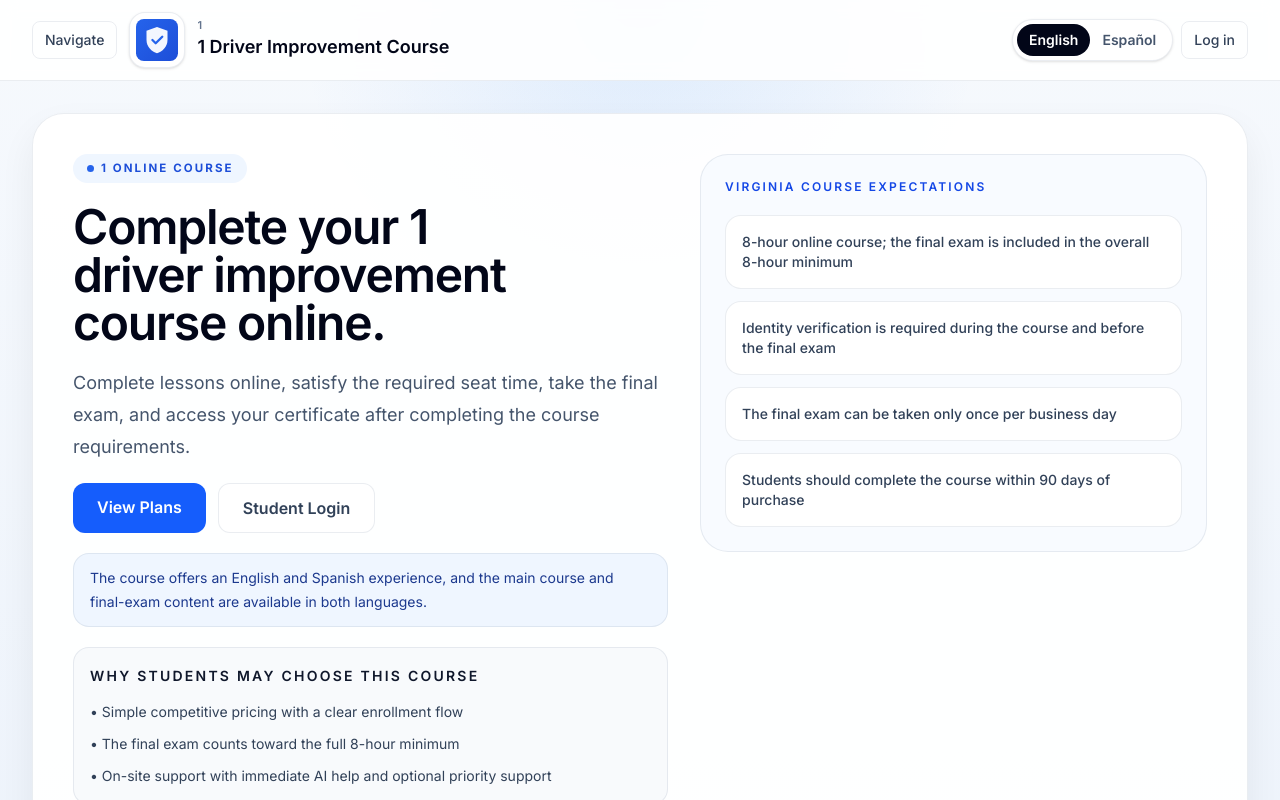
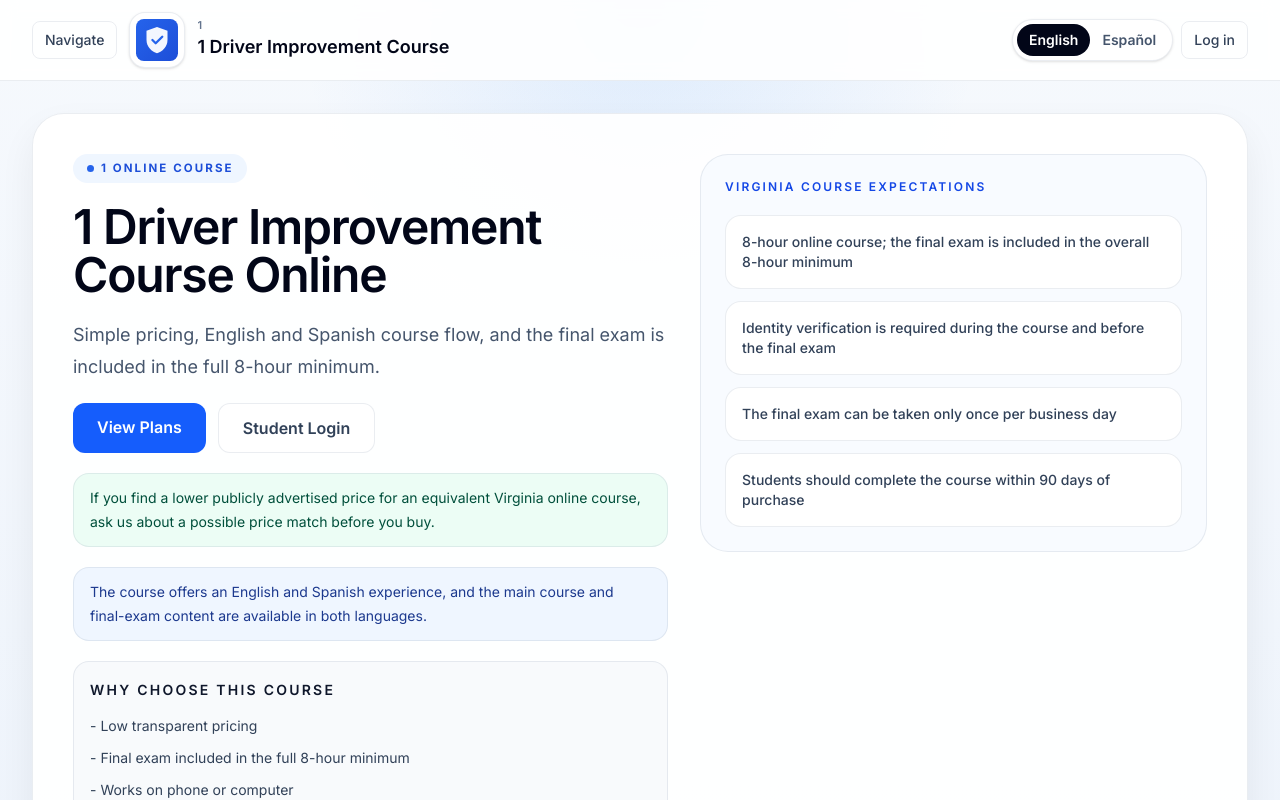
Before and after one commit to ankurfadia-ctrl/driver-course-platform, a Next.js app: page /1 in a window 1280 px wide. Shown: the top 800 px of the page. Built offline with nearby package versions, Linux system fonts and the light colour scheme; no server answers.

Commit message:
Add homepage price match trust line

```diff
--- a/app/[state]/page.tsx
+++ b/app/[state]/page.tsx
@@ -62,12 +62,32 @@ export default async function StateHomePage({
     language === "es"
       ? {
           sectionLabel: `${config.stateName} curso en linea`,
-          headline: `Completa tu curso de mejoramiento para conductores de ${config.stateName} en linea.`,
+          headline: `Curso de mejoramiento para conductores de ${config.stateName} en linea.`,
           intro:
-            "Completa las lecciones en linea, cumple el tiempo requerido, toma el examen final y accede a tu certificado despues de completar los requisitos del curso.",
+            "Precio simple, curso en ingles y espanol, y examen final incluido dentro del minimo total de 8 horas.",
+          priceCallout: "Desde $19.99",
+          priceSupport: "Sin cargos ocultos del curso y con planes faciles de comparar.",
           approvalLabel: "Aprobacion pendiente",
           viewPlans: "Ver planes",
           studentLogin: "Ingreso de estudiantes",
+          compareTitle: "Compara opciones rapidamente",
+          comparePlans: [
+            {
+              name: "Estandar",
+              price: "$19.99",
+              detail: "Curso completo con FAQ y chat con IA.",
+            },
+            {
+              name: "Prioritario",
+              price: "$24.99",
+              detail: "Curso completo con soporte humano prioritario.",
+            },
+            {
+              name: "Premium",
+              price: "$34.99",
+              detail: "Curso, soporte prioritario, revision judicial y copia por correo.",
+            },
+          ] as const,
           expectationsLabel: "Expectativas del curso en Virginia",
           expectations: [
             "Curso en linea de 8 horas; el examen final cuenta dentro del minimo total de 8 horas",
@@ -94,9 +114,11 @@ export default async function StateHomePage({
           ] as const,
           valueLabel: "Por que elegir este curso",
           valuePoints: [
-            "Precio simple y competitivo con flujo de inscripcion claro",
-            "El examen final cuenta dentro del minimo total de 8 horas",
-            "Soporte en el sitio con ayuda inmediata por IA y opcion de soporte prioritario",
+            "Precio bajo y transparente",
+            "Examen final incluido dentro de las 8 horas",
+            "Funciona en telefono o computadora",
+            "Experiencia en ingles y espanol",
+            "FAQ, IA y opcion de soporte prioritario",
           ],
           approvalTitle: "Revisa la informacion del curso antes de inscribirte",
           approvalBody:
@@ -104,15 +126,37 @@ export default async function StateHomePage({
           infoCta: "Leer informacion del curso",
           englishNote:
             "El curso ofrece experiencia en ingles y espanol, y el contenido principal del curso y del examen final esta disponible en ambos idiomas.",
+          priceMatchHome:
+            "Si encuentras un precio publico mas bajo para un curso equivalente de Virginia en linea, preguntanos por una posible igualacion de precio antes de comprar.",
         }
       : {
           sectionLabel: `${config.stateName} Online Course`,
-          headline: config.marketingHeadline,
+          headline: `${config.stateName} Driver Improvement Course Online`,
           intro:
-            "Complete lessons online, satisfy the required seat time, take the final exam, and access your certificate after completing the course requirements.",
+            "Simple pricing, English and Spanish course flow, and the final exam is included in the full 8-hour minimum.",
+          priceCallout: "From $19.99",
+          priceSupport: "No hidden course fees and easy plan choices.",
           approvalLabel: config.approvalStatusLabel,
           viewPlans: "View Plans",
           studentLogin: "Student Login",
+          compareTitle: "Compare plans quickly",
+          comparePlans: [
+            {
+              name: "Standard",
+              price: "$19.99",
+              detail: "Full course with FAQ and AI chat.",
+            },
+            {
+              name: "Priority",
+              price: "$24.99",
+              detail: "Full course with priority human support.",
+            },
+            {
+              name: "Premium",
+              price: "$34.99",
+              detail: "Course, priority support, court review, and mailed certificate.",
+            },
+          ] as const,
           expectationsLabel: "Virginia course expectations",
           expectations: [
             "8-hour online course; the final exam is included in the overall 8-hour minimum",
@@ -137,11 +181,13 @@ export default async function StateHomePage({
               "The final exam is included in the overall 8-hour minimum. After you pass the exam and complete the full time requirement, your certificate will be available in your account.",
             ],
           ] as const,
-          valueLabel: "Why students may choose this course",
+          valueLabel: "Why choose this course",
           valuePoints: [
-            "Simple competitive pricing with a clear enrollment flow",
-            "The final exam counts toward the full 8-hour minimum",
-            "On-site support with immediate AI help and optional priority support",
+            "Low transparent pricing",
+            "Final exam included in the full 8-hour minimum",
+            "Works on phone or computer",
+            "English and Spanish experience",
+            "FAQ, AI help, and optional priority support",
           ],
           approvalTitle: "Review Virginia disclosures before enrolling",
           approvalBody:
@@ -149,6 +195,8 @@ export default async function StateHomePage({
           infoCta: "Read Course Information",
           englishNote:
             "The course offers an English and Spanish experience, and the main course and final-exam content are available in both languages.",
+          priceMatchHome:
+            "If you find a lower publicly advertised price for an equivalent Virginia online course, ask us about a possible price match before you buy.",
         }
 
   const organizationSchema = {
@@ -204,6 +252,9 @@ export default async function StateHomePage({
                 {copy.studentLogin}
               </Link>
             </div>
+            <div className="rounded-2xl border border-emerald-200 bg-emerald-50 px-4 py-3 text-sm leading-6 text-emerald-900">
+              {copy.priceMatchHome}
+            </div>
             <div className="rounded-2xl border border-blue-100 bg-blue-50 px-4 py-3 text-sm leading-6 text-blue-900">
               {copy.englishNote}
             </div>
@@ -213,7 +264,7 @@ export default async function StateHomePage({
               </div>
               <div className="mt-3 space-y-2">
                 {copy.valuePoints.map((item) => (
-                  <div key={item}>• {item}</div>
+                  <div key={item}>-  {item}</div>
                 ))}
               </div>
             </div>
```
